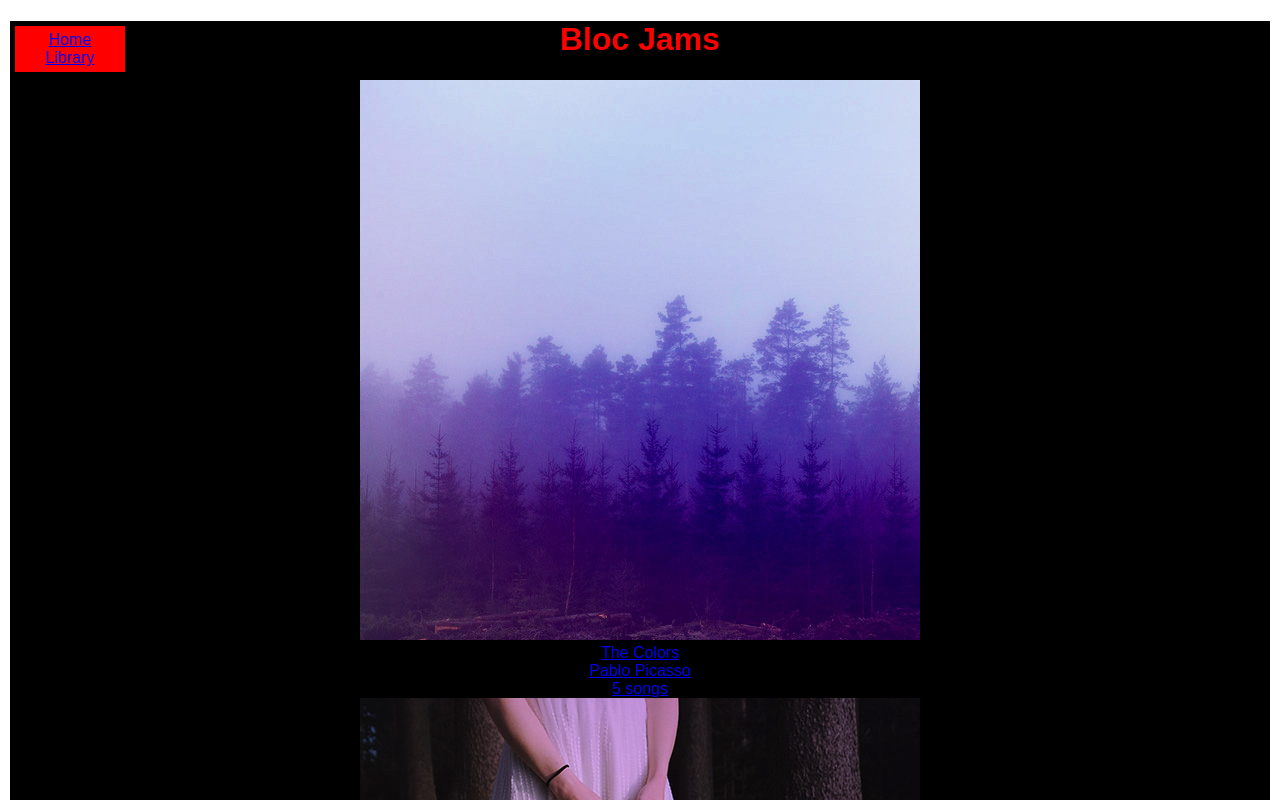
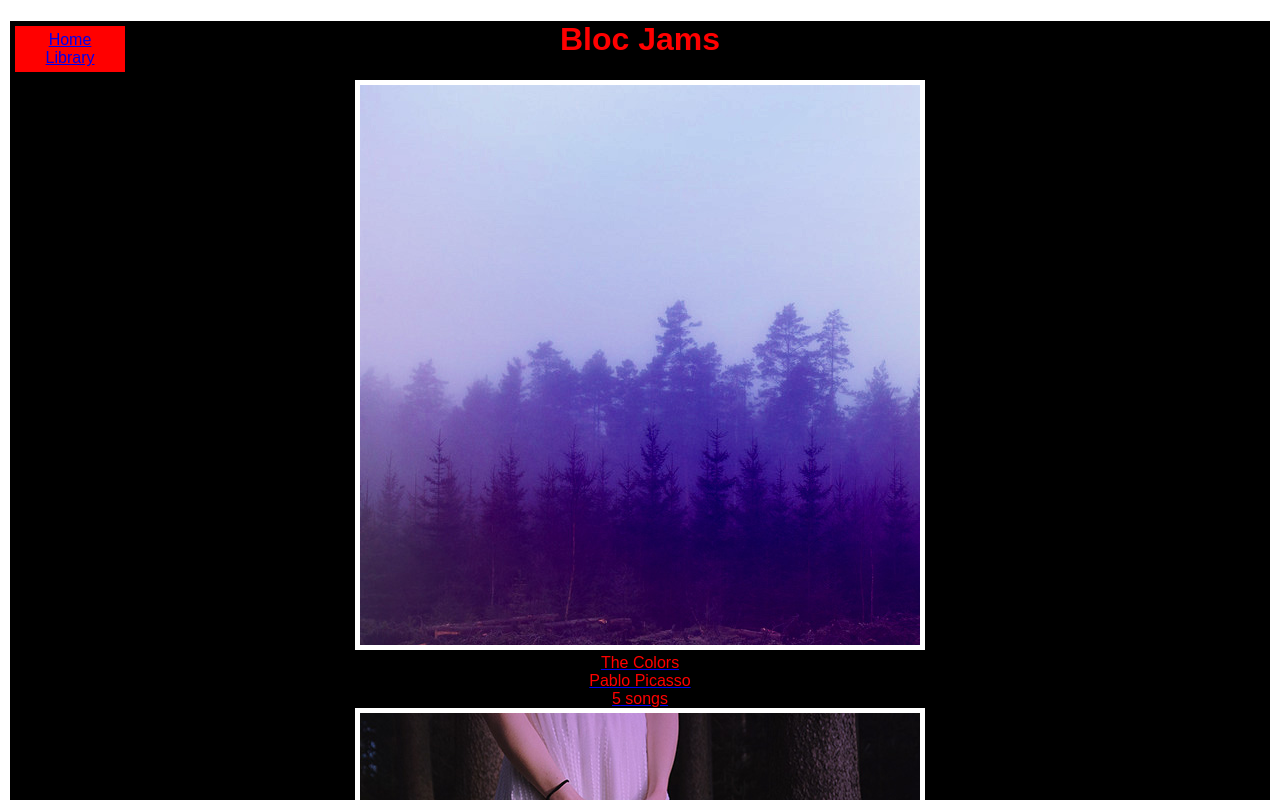
Before and after one commit to flipmtf/bloc-jams-react, a React (Create React App) app: page /library in a window 1280 px wide. Shown: the top 800 px of the page. Built offline with nearby package versions, Linux system fonts and the light colour scheme.

Commit message:
Checkpoint 10 complete

```diff
--- a/src/components/Library.js
+++ b/src/components/Library.js
@@ -15,10 +15,10 @@ class Library extends Component {
         {
           this.state.albums.map( (album, index) =>
             <Link to={`/album/${album.slug}`} key={index}>
-              <img src={album.albumCover} alt={album.title} />
-              <div>{album.title}</div>
-              <div>{album.artist}</div>
-              <div>{album.songs.length} songs</div>
+              <img className="album-image" src={album.albumCover} alt={album.title} />
+              <div className="song-title">{album.title}</div>
+              <div className="song-artist">{album.artist}</div>
+              <div className="song-length">{album.songs.length} songs</div>
             </Link>
           )
         }
--- a/src/index.css
+++ b/src/index.css
@@ -32,10 +32,40 @@ body {
   color: red;
 }
 
+.album-image {
+  border: 5px solid white;
+}
+
+.song-title {
+  color: red;
+}
+
+.song-artist {
+  color: red;
+}
+
+.song-length {
+  color: red;
+}
+
+#album-cover-art {
+  border: 5px solid white;
+}
+
+#song-list {
+  width: 200px;
+  border: 1px solid red;
+  margin: 0 auto;
+}
+
 .songs {
-  color: blue;
+  text-align: center;
+  background-color: red;
+  color: black;
 }
 
 .player-bar {
-  color: blue;
+  margin: 5px;
+  padding: 5px;
+  color: white;
 }
```
